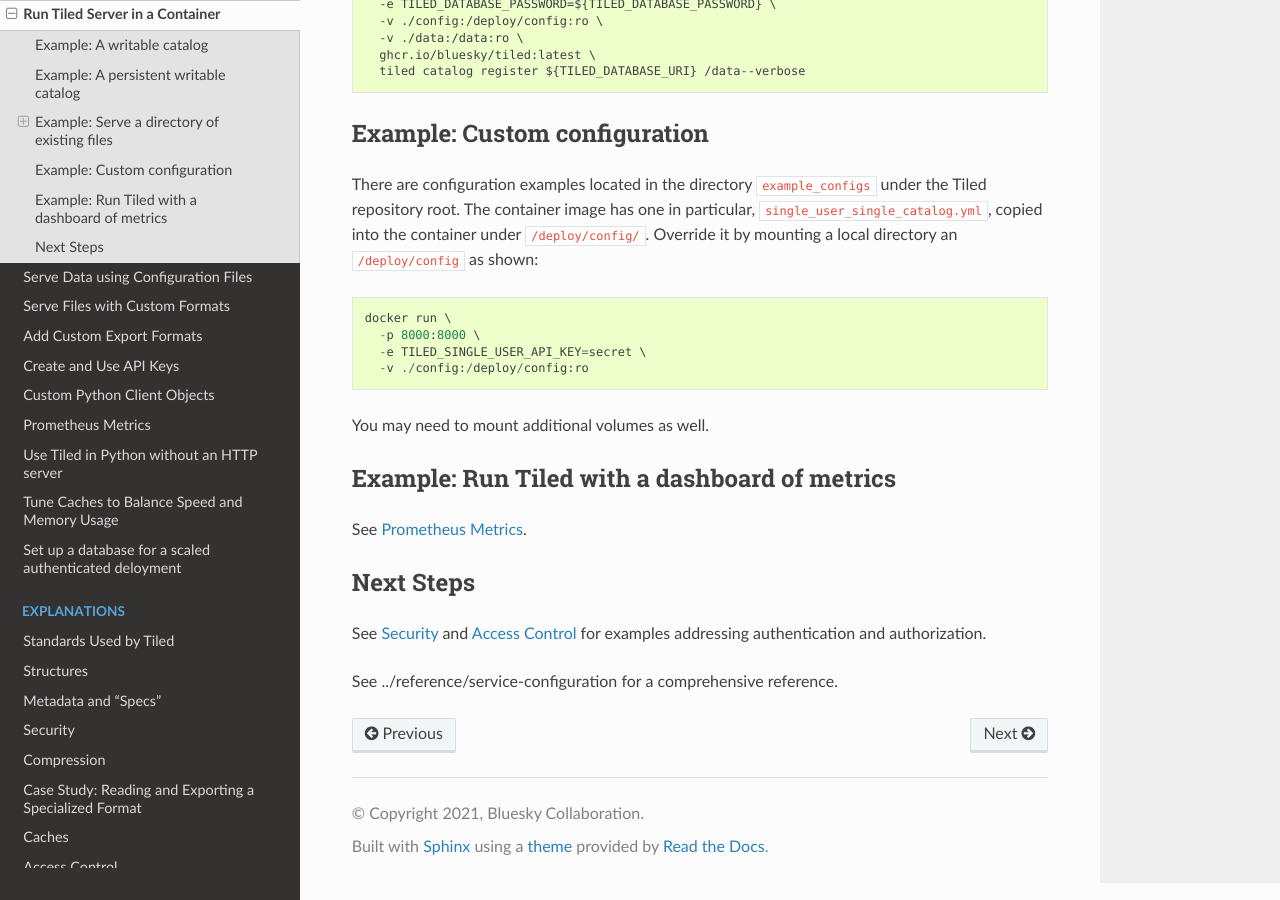
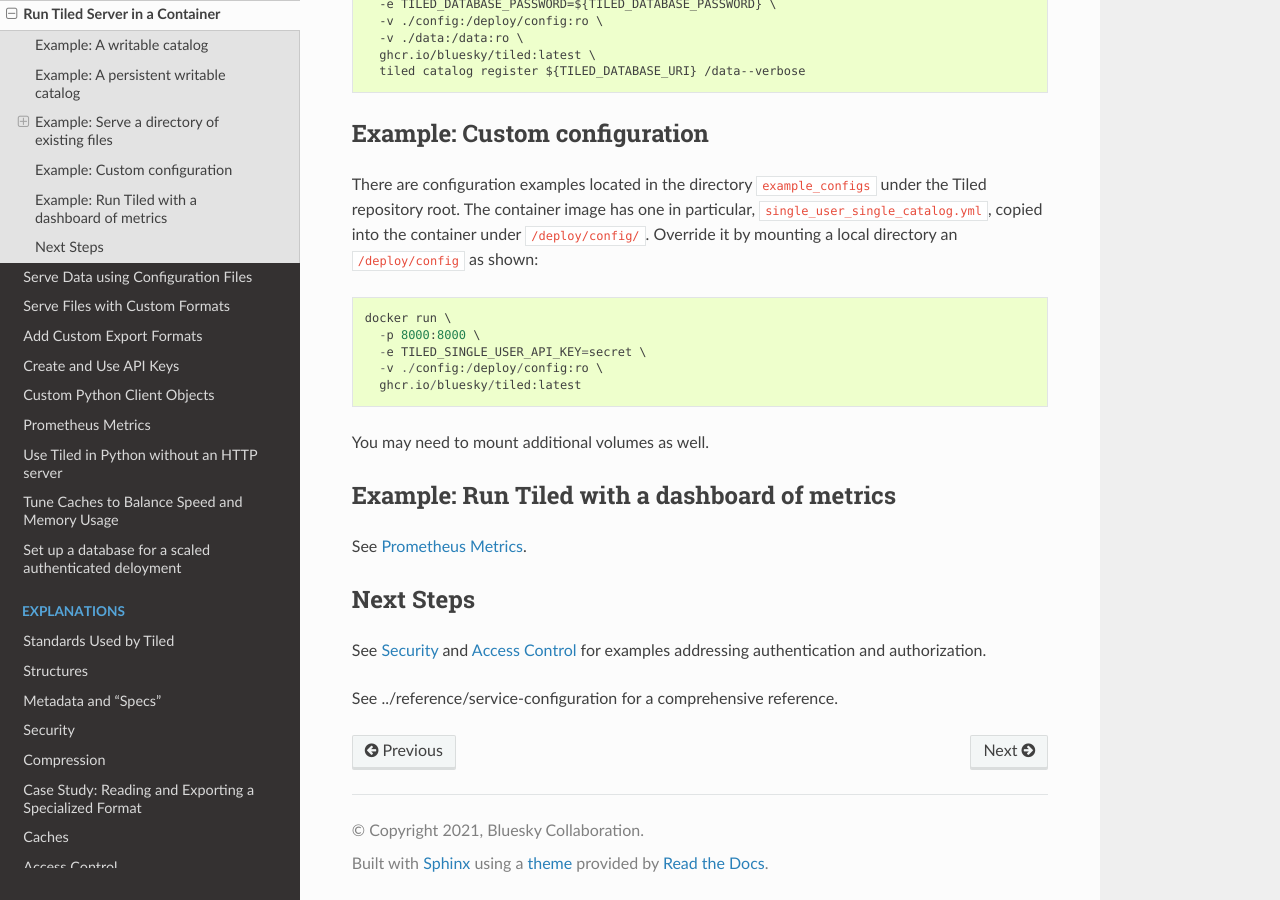
Before and after one commit to bluesky/tiled, a Sphinx documentation site: the page built from docs/source/how-to/docker.md, in a window 1280 px wide and 900 px high, scrolled down 3642 px. Built offline with Sphinx 7.4.7 and the Read the Docs theme 2.0.0, drawn with Linux system fonts in a browser that asks for light colours; pages that are not in the unit, such as notebooks, are missing from menus; the version number could not be read and is left out.

Commit message:
Add missing image specification

````diff
--- a/docs/source/how-to/docker.md
+++ b/docs/source/how-to/docker.md
@@ -198,7 +198,8 @@ under the Tiled repository root. The container image has one in particular,
 docker run \
   -p 8000:8000 \
   -e TILED_SINGLE_USER_API_KEY=secret \
-  -v ./config:/deploy/config:ro
+  -v ./config:/deploy/config:ro \
+  ghcr.io/bluesky/tiled:latest
 ```
 
 You may need to mount additional volumes as well.
````
